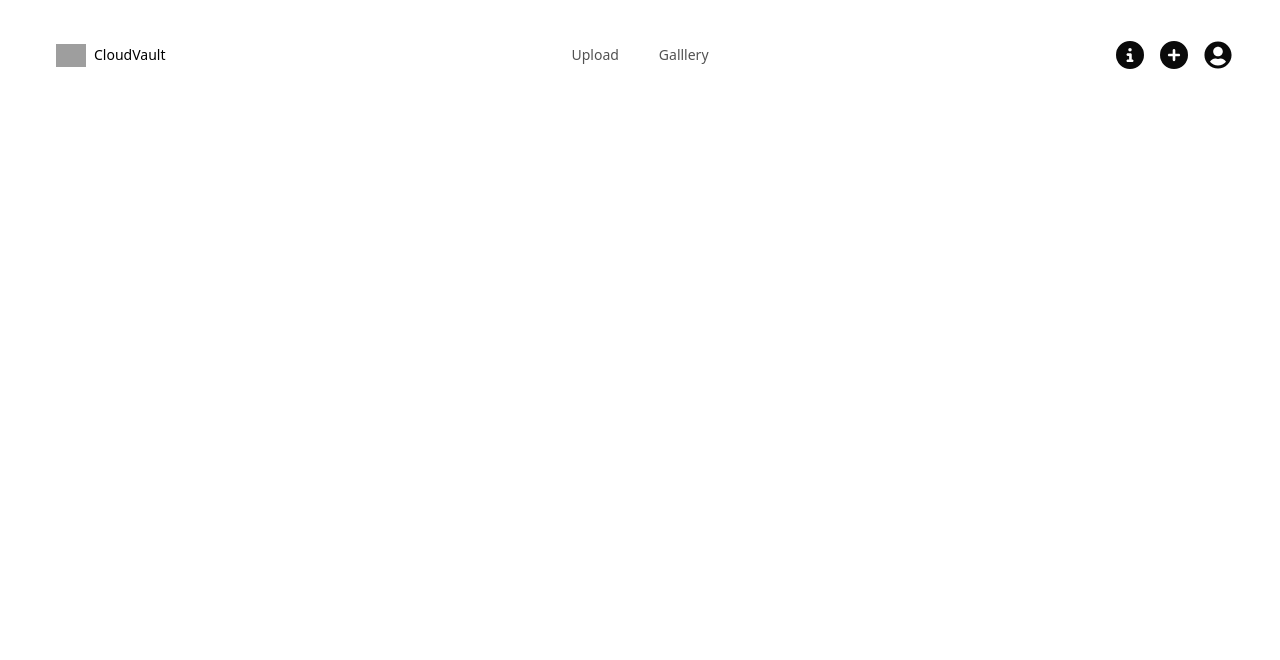
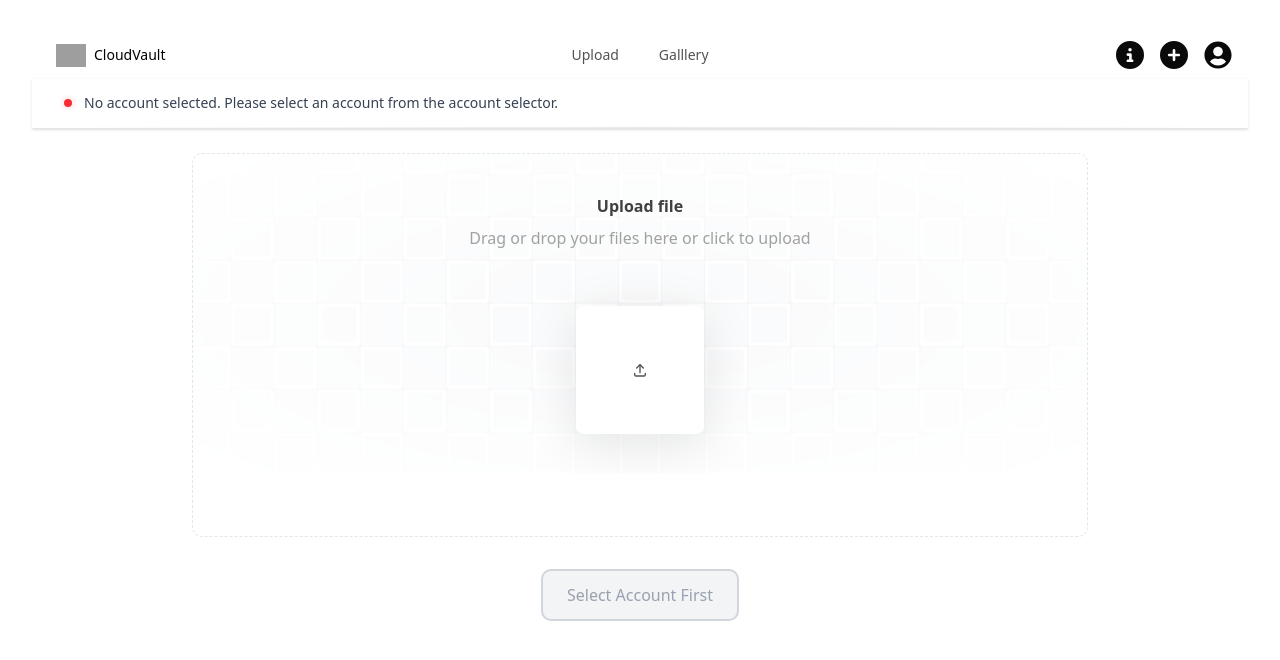
Before and after one commit to omeshapasan2/Cloudinary-Gallery-App, a React (Vite) app: page / in a window 1280 px wide. Shown: the top 660 px of the page. Built offline with nearby package versions, Linux system fonts and the light colour scheme; grey boxes are pictures that could not be loaded.

Commit message:
Updated root to Upload

```diff
--- a/src/App.jsx
+++ b/src/App.jsx
@@ -15,9 +15,9 @@ function App() {
       <CloudinaryProvider>
         <Routes>
           {/* <Route path="/" element={<MainPage />} /> */}
-          <Route path="/" element={<Home />} />
+          {/* <Route path="/" element={<Home />} /> */}
           <Route path="/gallery" element={<GalleryPage />} />
-          <Route path="/upload" element={<UploadPage />} />
+          <Route path="/" element={<UploadPage />} />
         </Routes>
       </CloudinaryProvider>
     </>
```
